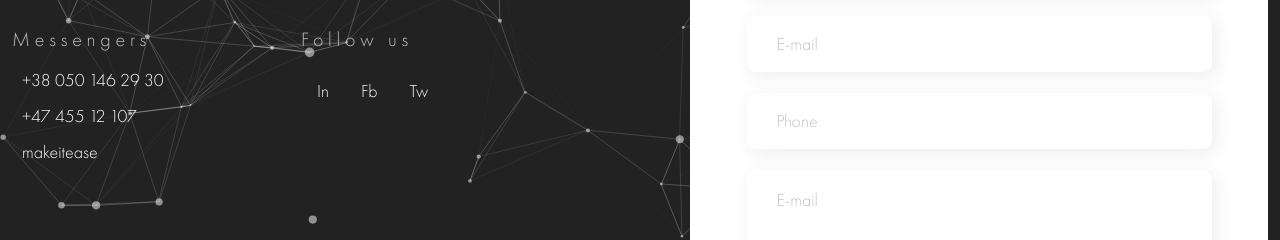
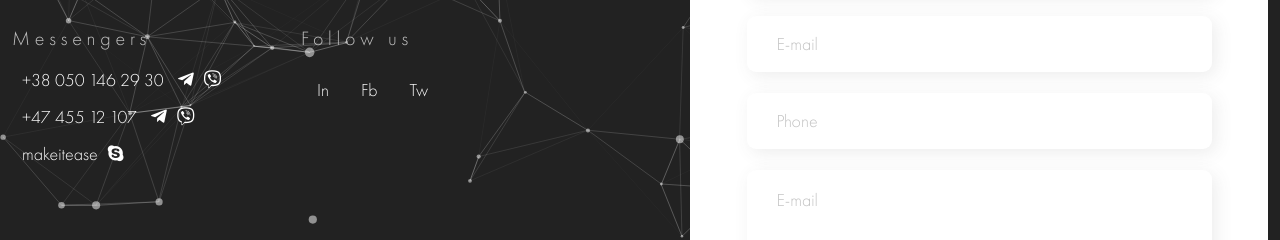
Before and after one commit to DimaGT/Integrality, a plain HTML site: page contacts.html in a window 1280 px wide. Shown: the part 390-630 px from the top of the page. Drawn offline with nearby package versions, Linux system fonts and the light colour scheme.

Commit message:
add icons num

```diff
--- a/contacts.html
+++ b/contacts.html
@@ -73,9 +73,9 @@
                 <div class="contacts-item">
                     <h5 class="contacts-title">Messengers</h5>
                     <p class="contacts-description">
-                        +38 050 146 29 30 <br> <br>
-                        +47 455 12 107 <br> <br>
-                        makeitease
+                        +38 050 146 29 30 <i class="fab fa-telegram-plane"></i><i class="fab fa-viber"></i><br> <br>
+                        +47 455 12 107 <i class="fab fa-telegram-plane"></i><i class="fab fa-viber"></i><br> <br>
+                        makeitease<i class="fab fa-skype"></i>
                     </p>
                 </div>
                 <div class="contacts-item">
--- a/style/app.css
+++ b/style/app.css
@@ -735,6 +735,10 @@ header {
     padding: 18px 30px;
 
 }
+.contacts-description .fab {
+    margin-left: 10px;
+
+}
 /*contacts end*/
 
 
```
